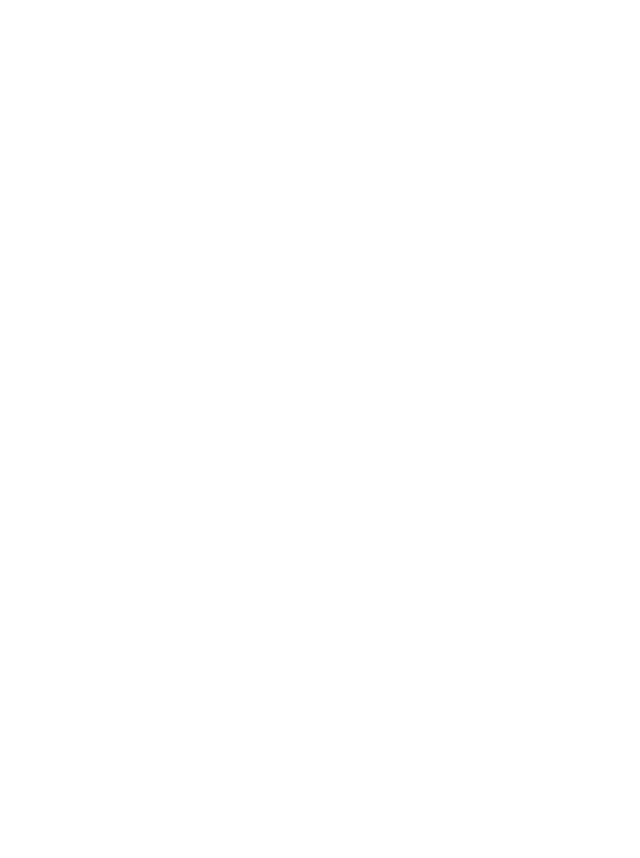
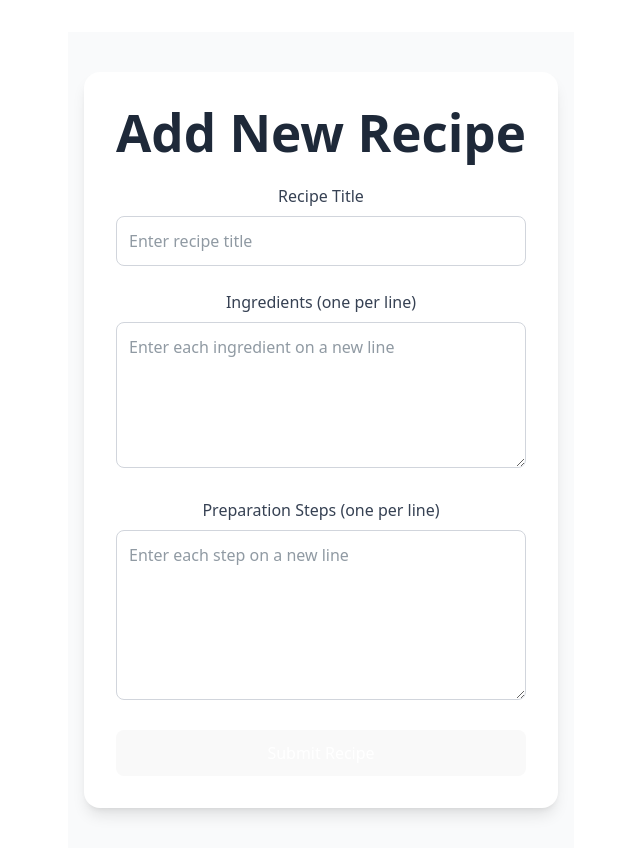
Before and after one commit to Oluwafemi99/alx-fe-reactjs, a React (Vite) app in the folder recipe-sharing-platform/: page /add in a window 1280 px wide. Before the commit this address had no page. Shown: the top 858 px of the page, without its empty margins (319-959 px from the left). Before the commit the page ends 800 px from the top, so only its background shows below. Built offline with nearby package versions, Linux system fonts and the light colour scheme.

Commit message:
recipeform

```diff
--- a/recipe-sharing-platform/src/App.jsx
+++ b/recipe-sharing-platform/src/App.jsx
@@ -5,6 +5,7 @@ import viteLogo from "/vite.svg";
 import "./App.css";
 import HomePage from "./components/HomePage";
 import RecipeDetail from "./components/RecipeDetail";
+import AddRecipeForm from "./components/AddRecipeForm";
 
 function App() {
 	const [count, setCount] = useState(0);
@@ -13,8 +14,18 @@ function App() {
 		<>
 			<Router>
 				<Routes>
-					<Route path="/" element={<HomePage />}></Route>
-					<Route path="/recipe/:id" element={<RecipeDetail/>}></Route>
+					<Route
+						path="/"
+						element={<HomePage />}
+					></Route>
+					<Route
+						path="/recipe/:id"
+						element={<RecipeDetail />}
+					></Route>
+					<Route
+						path="/add"
+						element={<AddRecipeForm />}
+					/>
 				</Routes>
 			</Router>
 		</>
--- /dev/null
+++ b/recipe-sharing-platform/src/components/AddRecipeForm.jsx
@@ -0,0 +1,144 @@
+import React, { useState } from 'react'
+
+function AddRecipeForm() {
+	// State for Form Input
+	const [title, setTitle] = useState("");
+	const [ingredients, setIngredients] = useState("");
+    const [instructions, SetIntructions] = useState("");
+
+	// State for validation errors
+    const [errors, setError] = useState({});
+
+    const handleSubmit = (e) => {
+			e.preventDefault();
+
+			let validationErrors = {};
+
+			if (!title.trim()) {
+				validationErrors.title = "Recipe title is required.";
+			}
+
+			if (!ingredients.trim()) {
+				validationErrors.ingredients = "Ingredients are required.";
+            } else {
+                const ingredientArray = ingredients
+									.split("\n")
+									.filter((item) => item.trim() !== "");
+								if (ingredientArray.length < 2) {
+									validationErrors.ingredients =
+										"Please enter at least two ingredients.";
+								}
+        }
+			// Validation 3: Steps must not be empty
+			if (!instructions.trim()) {
+				validationErrors.instructions = "Preparation steps are required.";
+			}
+
+        if (Object.keys(validationErrors).length > 0) {
+					setError(validationErrors);
+				} else {
+					alert("Recipe submitted successfully!");
+					// Clear Form
+					setTitle("");
+					setIngredients("");
+					SetIntructions("");
+					setError({});
+				}
+        }
+
+      return (
+				<div className="min-h-screen bg-gray-50 flex items-center justify-center px-4 py-10">
+					<div className="w-full max-w-2xl bg-white rounded-2xl shadow-lg p-8">
+						<h1 className="text-3xl font-bold text-gray-800 mb-6 text-center">
+							Add New Recipe
+						</h1>
+
+						<form
+							onSubmit={handleSubmit}
+							className="space-y-6"
+						>
+							{/* Recipe Title */}
+							<div>
+								<label className="block text-gray-700 font-medium mb-2">
+									Recipe Title
+								</label>
+
+								<input
+									type="text"
+									value={title}
+									onChange={(e) => setTitle(e.target.value)}
+									className={`w-full border rounded-lg p-3 focus:outline-none focus:ring-2 ${
+										errors.title
+											? "border-red-500 focus:ring-red-300"
+											: "border-gray-300 focus:ring-indigo-300"
+									}`}
+									placeholder="Enter recipe title"
+								/>
+
+								{errors.title && (
+									<p className="text-red-500 text-sm mt-1">{errors.title}</p>
+								)}
+							</div>
+
+							{/* Ingredients */}
+							<div>
+								<label className="block text-gray-700 font-medium mb-2">
+									Ingredients (one per line)
+								</label>
+
+								<textarea
+									value={ingredients}
+									onChange={(e) => setIngredients(e.target.value)}
+									rows="5"
+									className={`w-full border rounded-lg p-3 focus:outline-none focus:ring-2 ${
+										errors.ingredients
+											? "border-red-500 focus:ring-red-300"
+											: "border-gray-300 focus:ring-indigo-300"
+									}`}
+									placeholder="Enter each ingredient on a new line"
+								/>
+
+								{errors.ingredients && (
+									<p className="text-red-500 text-sm mt-1">
+										{errors.ingredients}
+									</p>
+								)}
+							</div>
+
+							{/* Preparation Steps */}
+							<div>
+								<label className="block text-gray-700 font-medium mb-2">
+									Preparation Steps (one per line)
+								</label>
+
+								<textarea
+									value={instructions}
+									onChange={(e) => SetIntructions(e.target.value)}
+									rows="6"
+									className={`w-full border rounded-lg p-3 focus:outline-none focus:ring-2 ${
+										errors.steps
+											? "border-red-500 focus:ring-red-300"
+											: "border-gray-300 focus:ring-indigo-300"
+									}`}
+									placeholder="Enter each step on a new line"
+								/>
+
+								{errors.steps && (
+									<p className="text-red-500 text-sm mt-1">{errors.steps}</p>
+								)}
+							</div>
+
+							{/* Submit Button */}
+							<button
+								type="submit"
+								className="w-full bg-indigo-500 text-white py-3 rounded-lg font-semibold hover:bg-indigo-600 transition duration-300"
+							>
+								Submit Recipe
+							</button>
+						</form>
+					</div>
+				</div>
+			);
+}
+
+export default AddRecipeForm
--- a/recipe-sharing-platform/src/components/HomePage.jsx
+++ b/recipe-sharing-platform/src/components/HomePage.jsx
@@ -17,6 +17,14 @@ const HomePage = () => {
 			<h1 className="text-4xl font-bold text-center text-gray-800 mb-12">
 				🍽️ Recipe Collection
 			</h1>
+			<div className="flex justify-end mb-6">
+				<Link
+					to="/add"
+					className="bg-indigo-400 text-white px-4 py-2 rounded-lg hover:bg-indigo-600 transition"
+				>
+					+ Add Recipe
+				</Link>
+			</div>
 
 			{/* Responsive Grid Layout */}
 			<div
@@ -30,7 +38,10 @@ const HomePage = () => {
         "
 			>
 				{recipes.map((recipe) => (
-					<Link to={`/recipe/${recipe.id}`} key={recipe.id}>
+					<Link
+						to={`/recipe/${recipe.id}`}
+						key={recipe.id}
+					>
 						<div
 							className="
               bg-white
--- a/recipe-sharing-platform/src/components/RecipeDetail.jsx
+++ b/recipe-sharing-platform/src/components/RecipeDetail.jsx
@@ -36,7 +36,7 @@ const RecipeDetail = () => {
 				<img
 					src={recipe.image}
 					alt={recipe.title}
-					className="w-full max-h-100px object-cover rounded-2xl shadow-lg"
+					className="w-full max-h-[400px] object-cover rounded-2xl shadow-lg"
 				/>
 			</div>
 
@@ -54,7 +54,7 @@ const RecipeDetail = () => {
 					</h2>
 
 					<ul className="list-disc list-inside space-y-2 text-gray-700">
-						{recipe.ingredients.map((ingredient, index) => (
+						{recipe.ingredients?.map((ingredient, index) => (
 							<li key={index}>{ingredient}</li>
 						))}
 					</ul>
@@ -67,7 +67,7 @@ const RecipeDetail = () => {
 					</h2>
 
 					<ol className="list-decimal list-inside space-y-3 text-gray-700">
-						{recipe.instructions.map((step, index) => (
+						{recipe.instructions?.map((step, index) => (
 							<li key={index}>{step}</li>
 						))}
 					</ol>
```
